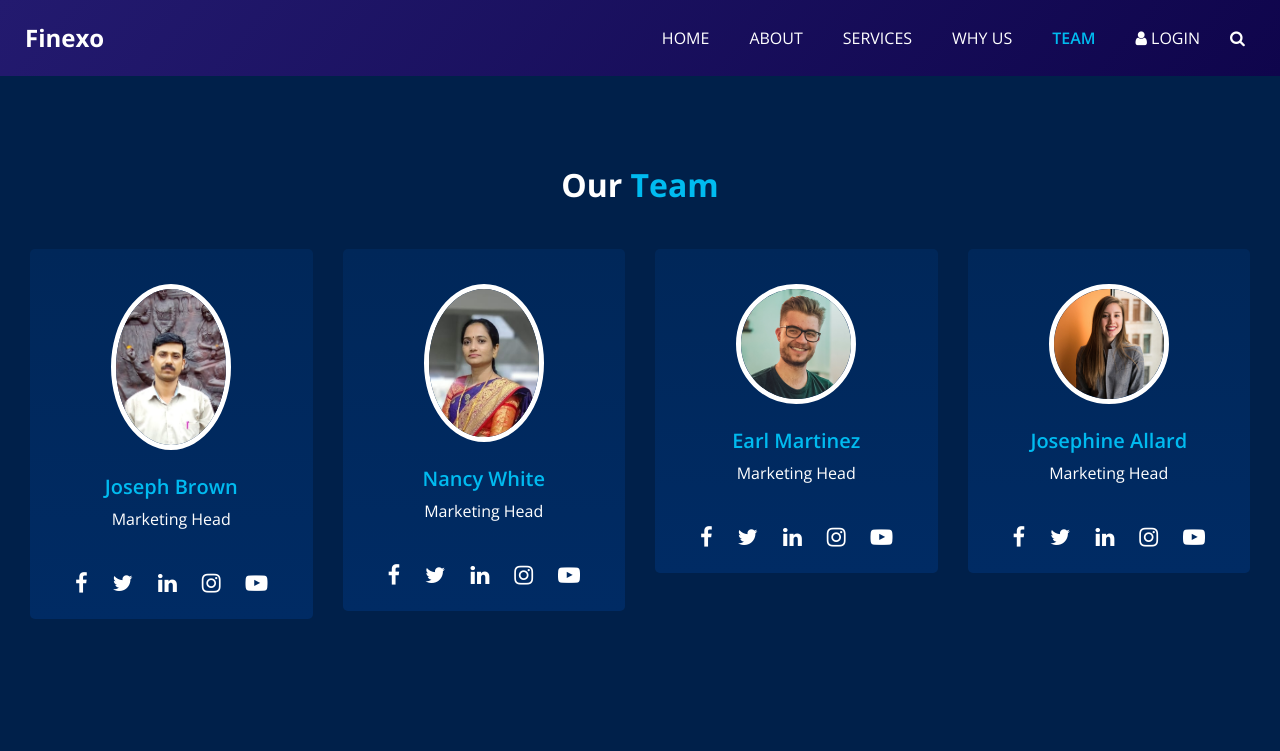
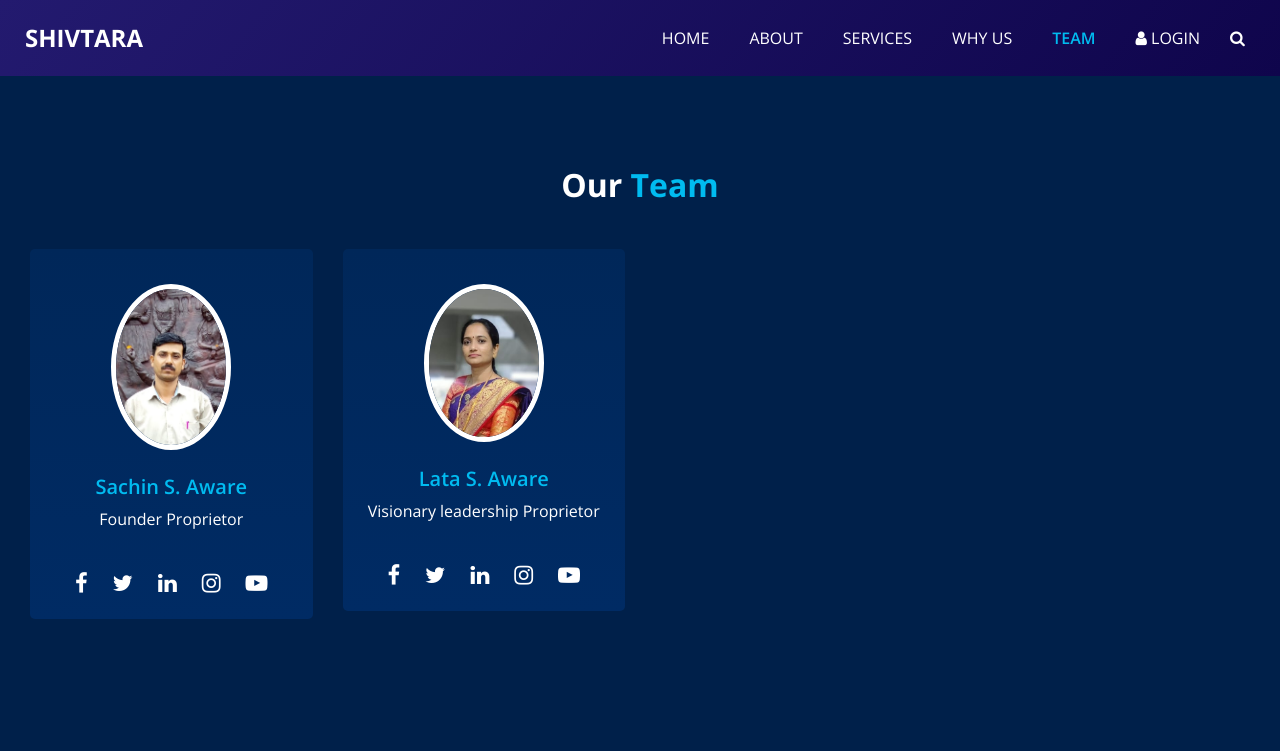
Before and after one commit to pratikbhor95/shivtara, a plain HTML site: page team.html in a window 1280 px wide. Shown: the top 751 px of the page. Drawn offline with nearby package versions, Linux system fonts and the light colour scheme; some packages are replaced by stand-ins of ours.

```diff
--- a/team.html
+++ b/team.html
@@ -11,9 +11,9 @@
   <meta name="keywords" content="" />
   <meta name="description" content="" />
   <meta name="author" content="" />
-  <link rel="shortcut icon" href="images/favicon.png" type="">
+  <link rel="shortcut icon" href="favicon.ico" type="">
 
-  <title> Finexo </title>
+  <title> SHIVTARA </title>
 
   <!-- bootstrap core css -->
   <link rel="stylesheet" type="text/css" href="css/bootstrap.css" />
@@ -50,7 +50,7 @@
         <nav class="navbar navbar-expand-lg custom_nav-container ">
           <a class="navbar-brand" href="index.html">
             <span>
-              Finexo
+              SHIVTARA
             </span>
           </a>
 
@@ -109,10 +109,10 @@
               </div>
               <div class="detail-box">
                 <h5>
-                  Joseph Brown
+                  Sachin S. Aware
                 </h5>
                 <p>
-                  Marketing Head
+                  Founder Proprietor
                 </p>
               </div>
               <div class="social_box">
@@ -141,10 +141,10 @@
               </div>
               <div class="detail-box">
                 <h5>
-                  Nancy White
+                  Lata S. Aware
                 </h5>
                 <p>
-                  Marketing Head
+                  Visionary leadership Proprietor
                 </p>
               </div>
               <div class="social_box">
@@ -166,70 +166,8 @@
               </div>
             </div>
           </div>
-          <div class="col-lg-3 col-sm-6">
-            <div class="box ">
-              <div class="img-box">
-                <img src="images/team-3.jpg" class="img1" alt="">
-              </div>
-              <div class="detail-box">
-                <h5>
-                  Earl Martinez
-                </h5>
-                <p>
-                  Marketing Head
-                </p>
-              </div>
-              <div class="social_box">
-                <a href="#">
-                  <i class="fa fa-facebook" aria-hidden="true"></i>
-                </a>
-                <a href="#">
-                  <i class="fa fa-twitter" aria-hidden="true"></i>
-                </a>
-                <a href="#">
-                  <i class="fa fa-linkedin" aria-hidden="true"></i>
-                </a>
-                <a href="#">
-                  <i class="fa fa-instagram" aria-hidden="true"></i>
-                </a>
-                <a href="#">
-                  <i class="fa fa-youtube-play" aria-hidden="true"></i>
-                </a>
-              </div>
-            </div>
-          </div>
-          <div class="col-lg-3 col-sm-6">
-            <div class="box ">
-              <div class="img-box">
-                <img src="images/team-4.jpg" class="img1" alt="">
-              </div>
-              <div class="detail-box">
-                <h5>
-                  Josephine Allard
-                </h5>
-                <p>
-                  Marketing Head
-                </p>
-              </div>
-              <div class="social_box">
-                <a href="#">
-                  <i class="fa fa-facebook" aria-hidden="true"></i>
-                </a>
-                <a href="#">
-                  <i class="fa fa-twitter" aria-hidden="true"></i>
-                </a>
-                <a href="#">
-                  <i class="fa fa-linkedin" aria-hidden="true"></i>
-                </a>
-                <a href="#">
-                  <i class="fa fa-instagram" aria-hidden="true"></i>
-                </a>
-                <a href="#">
-                  <i class="fa fa-youtube-play" aria-hidden="true"></i>
-                </a>
-              </div>
-            </div>
-          </div>
+
+
         </div>
       </div>
     </div>
```
Also changed, not shown: index.html (+4 -4 lines).
